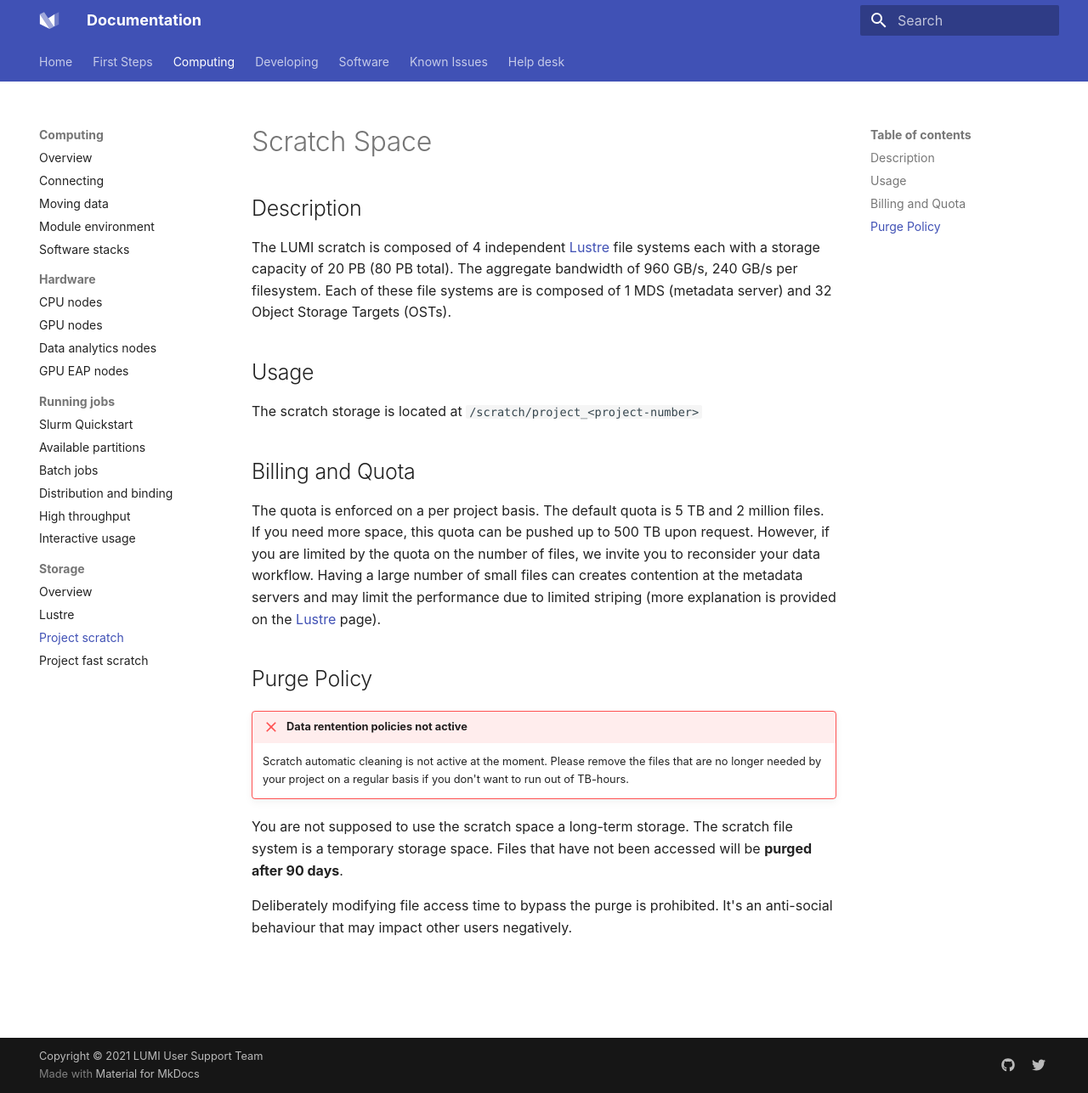
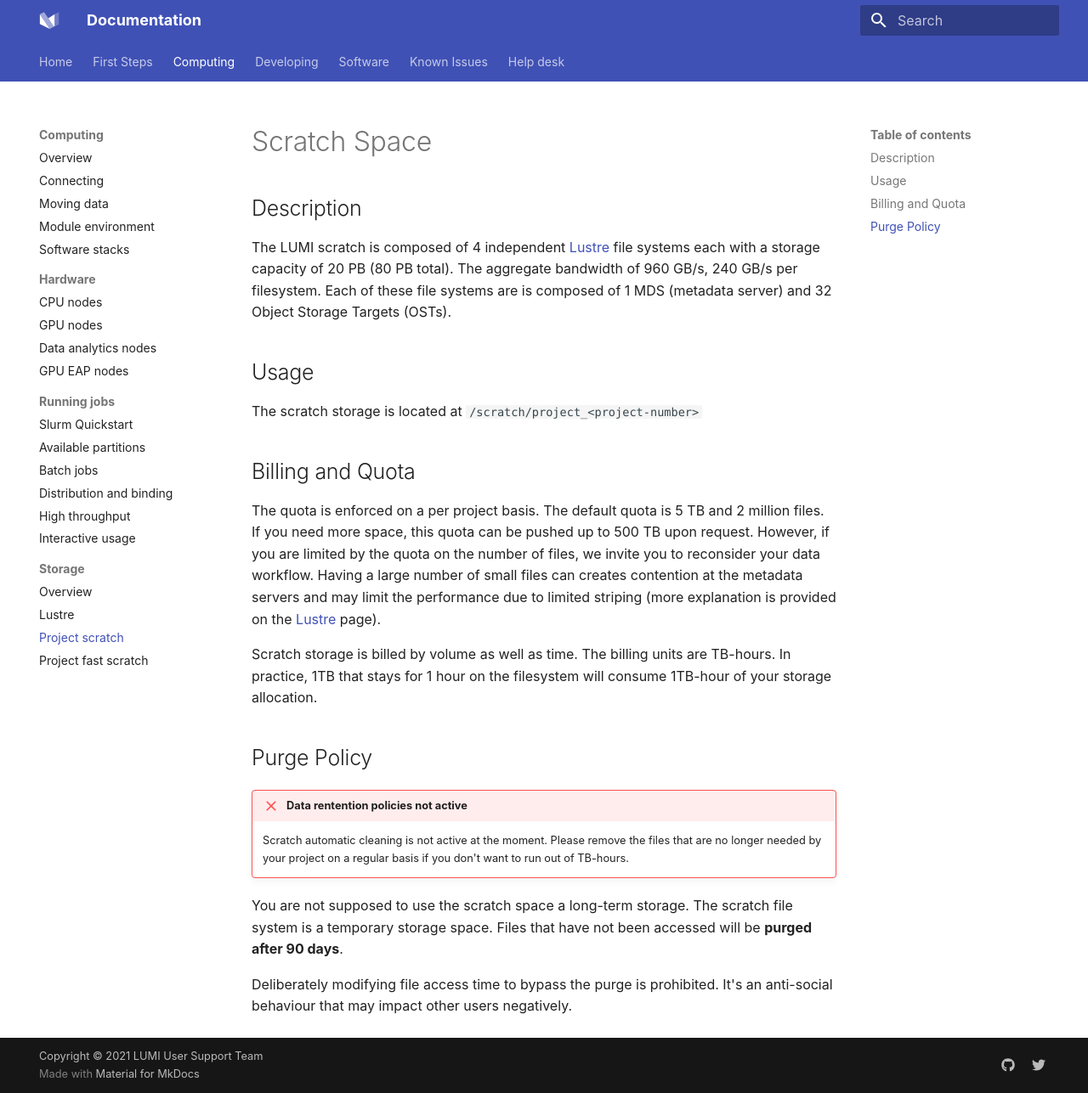
Before and after one commit to Lumi-supercomputer/lumi-userguide, an MkDocs documentation site: the page built from docs/storage/parallel/lumip.md, in a window 1280 px wide and 1287 px high. Shown: the whole window at 85% size. Built offline with MkDocs 1.6.1 and Material for MkDocs 9.7.7, drawn with Linux system fonts in a browser that asks for light colours.

Commit message:
Add info about scratch billing

```diff
--- a/docs/storage/parallel/lumip.md
+++ b/docs/storage/parallel/lumip.md
@@ -23,6 +23,10 @@ files can creates contention at the metadata servers and may limit the
 performance due to limited striping (more explanation is provided on the
 [Lustre][lustre] page).
 
+Scratch storage is billed by volume as well as time. The billing units are
+TB-hours. In practice, 1TB that stays for 1 hour on the filesystem will consume
+1TB-hour of your storage allocation.
+
 ## Purge Policy
 
 !!! failure "Data rentention policies not active"
```
